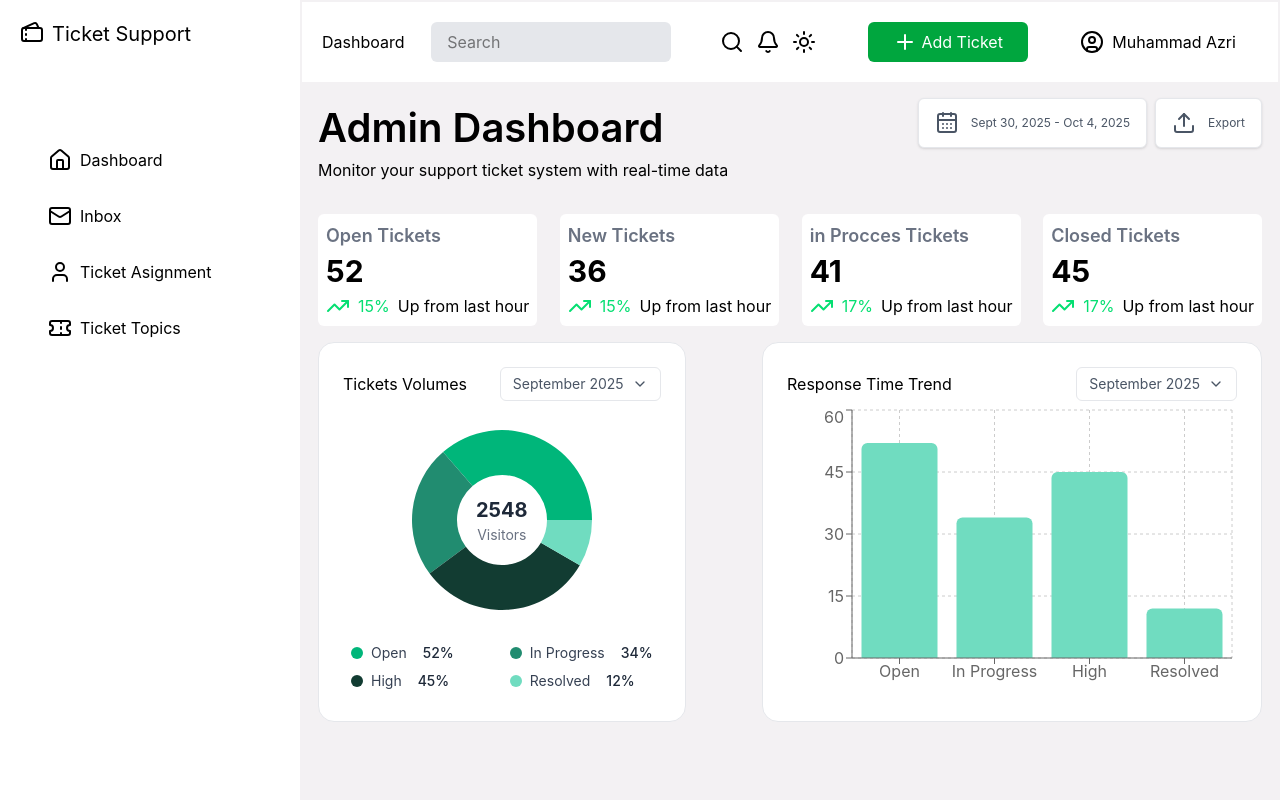
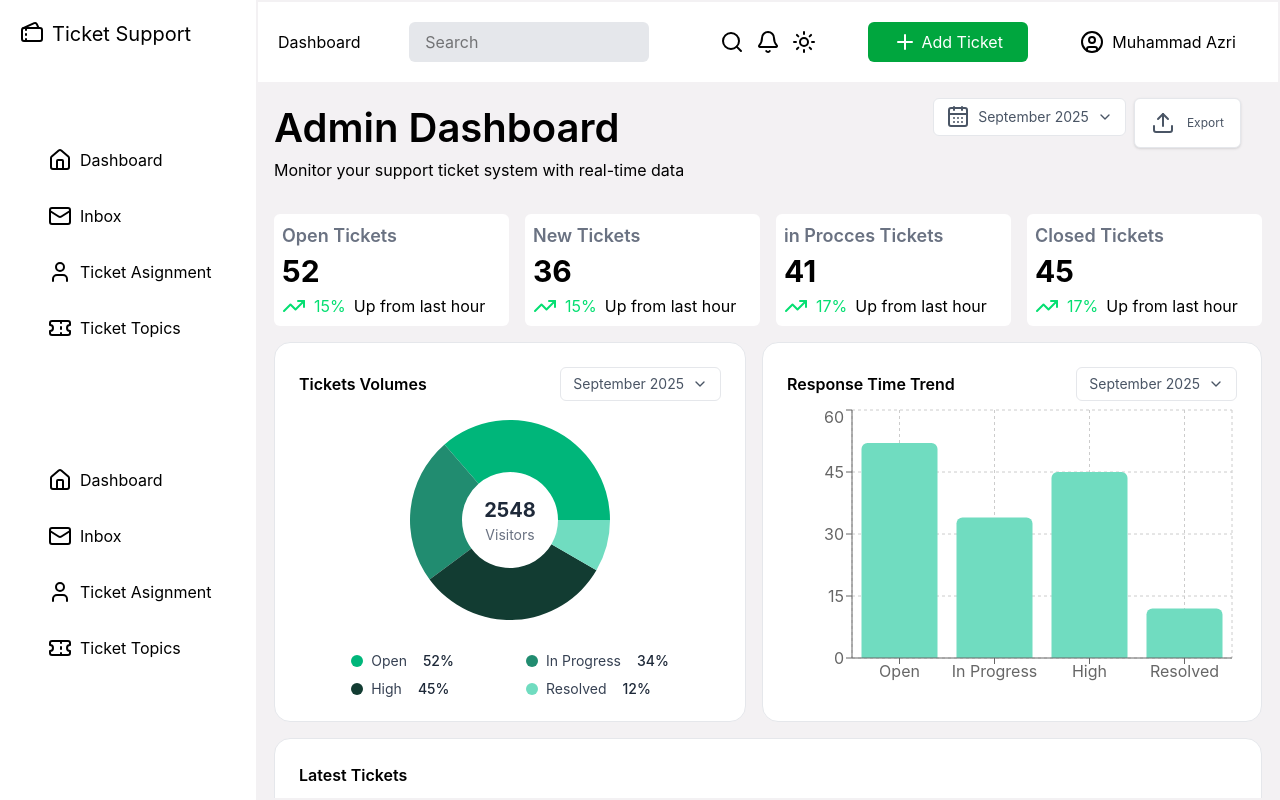
Before and after one commit to Muhammad-Azri/Ticketing-System, a React (Vite) app: page / in a window 1280 px wide. Built offline with nearby package versions, Linux system fonts and the light colour scheme.

Commit message:
update width chart

```diff
--- a/src/App.jsx
+++ b/src/App.jsx
@@ -43,11 +43,11 @@ const App = () => {
     //   <button onClick={tampilAngka}>Tambah</button>
     // </div>
     //
-    <div className="flex">
+    <div className="flex h-dvh overflow-hidden">
       {/* SIdebar */}
       <SideBar />
 
-      <div className="bg-mauve-100 w-full border-2 border-mauve-100">
+      <div className="bg-mauve-100 w-full border-2 border-mauve-100 overflow-y-auto">
         {/* CONTAINER TOPBAR */}
         <TopBar />
         {/* Dashboard */}
--- a/src/Dashboard.jsx
+++ b/src/Dashboard.jsx
@@ -4,31 +4,34 @@ import Cards from "./components/Cards";
 import TicketCharts from "./components/TicketCharts";
 import PieCharts from "./components/PieCharts";
 import BarCharts from "./components/BarCharts";
+import MonthPicker from "./components/MonthPicker";
+
 
 const Dashboard = () => {
     return (
-        <div className="max-w-[1000px] p-4 flex flex-col gap-4">
+        <div className=" p-4 flex flex-col gap-4 ">
             <div className="flex justify-between items-start mb-4">
                 <div className="flex flex-col">
                     <span className="text-[40px] font-semibold">Admin Dashboard</span>
                     <span className="text-[16px]">Monitor your support ticket system with real-time data</span>
+                    {/* <a href="https://prod.liveshare.vsengsaas.visualstudio.com/join?E14A74325761C5E6D49F1B7DBF452697C92B" className="text-[16px]">https://prod.liveshare.vsengsaas.visualstudio.com/join?E14A74325761C5E6D49F1B7DBF452697C92B</a> */}
                 </div>
-                <div className="flex gap-2 items-start ">
-                    <ToolBar icon={<CalendarDays/>} title="Sept 30, 2025 - Oct 4, 2025" />
-                    <ToolBar icon={<Upload/>} title="Export" />
+                <div className="flex gap-2 items-start w-[350px] justify-center ">
+                    <MonthPicker icon={<CalendarDays />} />
+                    <ToolBar icon={<Upload />} title="Export" />
                 </div>
             </div>
             <div className="flex  gap-4 justify-between ">
-                <Cards icon={<TrendingUp className="text-green-400 text-[8px]"/>} title="Open Tickets" number={52} status="Up from last hour" symbol="15%"/>
-                <Cards icon={<TrendingUp className="text-green-400 text-[8px]"/>} title="New Tickets" number={36} status="Up from last hour" symbol="15%"/>
-                <Cards icon={<TrendingUp className="text-green-400 text-[8px]"/>} title="in Procces Tickets" number={41} status="Up from last hour" symbol="17%"/>
-                <Cards icon={<TrendingUp className="text-green-400 text-[8px]"/>} title="Closed Tickets" number={45} status="Up from last hour" symbol="17%"/>
+                <Cards icon={<TrendingUp className="text-green-400 text-[8px]" />} title="Open Tickets" number={52} status="Up from last hour" symbol="15%" />
+                <Cards icon={<TrendingUp className="text-green-400 text-[8px]" />} title="New Tickets" number={36} status="Up from last hour" symbol="15%" />
+                <Cards icon={<TrendingUp className="text-green-400 text-[8px]" />} title="in Procces Tickets" number={41} status="Up from last hour" symbol="17%" />
+                <Cards icon={<TrendingUp className="text-green-400 text-[8px]" />} title="Closed Tickets" number={45} status="Up from last hour" symbol="17%" />
             </div>
-            <div className="flex gap-4 h-fit w-full justify-between">
-                <TicketCharts chart={<PieCharts/>} title="Tickets Volumes" />
-                <TicketCharts chart={<BarCharts/>} title="Response Time Trend"/>
-
+            <div className="flex gap-4 h-fit w-full justify-between ">
+                <TicketCharts chart={<PieCharts />} title="Tickets Volumes" icon={<MonthPicker />} />
+                <TicketCharts chart={<BarCharts />} title="Response Time Trend" icon={<MonthPicker />} />
             </div>
+            <TicketCharts title="Latest Tickets" />
         </div>
     )
 }
--- a/src/components/Cards.jsx
+++ b/src/components/Cards.jsx
@@ -2,13 +2,13 @@ import { } from "lucide-react";
 
 const Cards = ({
     title = "",
-    number = null,
+    number = 0,
     icon = null,
     status = "",
     symbol = ""
 }) => {
     return (
-        <div className="flex flex-col bg-white w-fit p-2 rounded-md">
+        <div className="flex flex-col bg-white w-full p-2 rounded-md">
             <span className="text-[18px] text-gray-500 font-semibold">{title}</span>
             <span className="text-[30px] font-bold">{number}</span>
             <div className="flex gap-2 text-[16px]">
--- /dev/null
+++ b/src/components/ListTable.jsx
@@ -0,0 +1,13 @@
+const ListTable = ()=> {
+    return(
+        <div className="rounded-2xl border border-gray-200 bg-white p-6">
+            <span>Latest Tickets</span>
+            <div>
+
+            </div>
+        </div>
+    )
+
+}
+
+export default ListTable;
--- a/src/components/MonthPicker.jsx
+++ b/src/components/MonthPicker.jsx
@@ -1,6 +1,6 @@
 import { useState } from "react";
 
-const MonthPicker = () => {
+const MonthPicker = ({icon=null}) => {
     const [isOpen, setIsOpen] = useState(false);
     const [selectedMonth, setSelectedMonth] = useState({
         month: 8,
@@ -22,7 +22,7 @@ const MonthPicker = () => {
         "December",
     ];
 
-    const handleSelect = (month, year) => {
+    const handleSelect = (month, year ) => {
         setSelectedMonth({
             month,
             year,
@@ -32,12 +32,12 @@ const MonthPicker = () => {
     };
 
     return (
-        <div className="relative">
+        <div className="relative flex ">
             {/* Button */}
             <button
                 onClick={() => setIsOpen(!isOpen)}
                 className="flex items-center gap-2 rounded-md border border-gray-200 bg-white px-3 py-1.5 text-sm text-gray-600 hover:bg-gray-50"
-            >
+            > {icon}
                 <span>
                     {months[selectedMonth.month]} {selectedMonth.year}
                 </span>
--- a/src/components/PieCharts.jsx
+++ b/src/components/PieCharts.jsx
@@ -35,8 +35,8 @@ const PieCharts = () => {
                         nameKey="name"
                         cx="50%"
                         cy="50%"
-                        innerRadius={45}
-                        outerRadius={90}
+                        innerRadius={48}
+                        outerRadius={100}
                         paddingAngle={0}
                         stroke="none"
                         shape={(props) => {
@@ -84,7 +84,7 @@ const PieCharts = () => {
                 </div>
             </div>
 
-            <div className="grid grid-cols-2 gap-x-4 gap-y-2 p-2 ">
+            <div className="grid grid-cols-2 gap-x-8 gap-y-2 p-4 mx-auto w-fit">
 
                 {data.map((item) => (
                     <div
--- a/src/components/SideBar.jsx
+++ b/src/components/SideBar.jsx
@@ -3,12 +3,18 @@ import Menu from "./Menu";
 
 const SideBar = () => {
     return (
-        <div className="h-screen w-75 flex flex-col gap-8 ">
+        <div className="h-screen w-64 flex flex-col gap-8 ">
         <div className="p-5">
           <div className="flex gap-2 text-xl">
             <Tickets />
             <h1>Ticket Support</h1>
           </div>
+        </div>
+        <div className="flex flex-col gap-4 p-10">
+          <Menu title="Dashboard" icon={<House/>}/>
+          <Menu title="Inbox" icon={<Mail/>}/>
+          <Menu title="Ticket Asignment" icon={<User/>}/>
+          <Menu title="Ticket Topics" icon={<Ticket/>}/>
         </div>
         <div className="flex flex-col gap-4 p-10">
           <Menu title="Dashboard" icon={<House/>}/>
--- a/src/components/TicketCharts.jsx
+++ b/src/components/TicketCharts.jsx
@@ -7,7 +7,6 @@ import {
     // Tooltip,
 
 } from "recharts";
-import MonthPicker from "./MonthPicker";
 
 
 const data = [
@@ -36,12 +35,12 @@ const data = [
 console.log(data)
 
 
-const TicketCharts = ({chart=null, title= ""}) => {
+const TicketCharts = ({chart=null, title= "", icon=null}) => {
     return (
-        <div className="w-fit h-[380px] rounded-2xl border border-gray-200 bg-white p-6 flex flex-col gap-1">
+        <div className="w-full h-[380px] rounded-2xl border border-gray-200 bg-white p-6 flex flex-col gap-1">
             <div className="flex items-center justify-between">
-                <span>{title}</span>
-                <MonthPicker />
+                <span className="font-semibold">{title}</span>
+                {icon}
             </div>
             {chart}
         </div>
--- a/src/components/TopBar.jsx
+++ b/src/components/TopBar.jsx
@@ -2,7 +2,7 @@ import { Bell, CircleUser, Plus, Search, Sun } from "lucide-react"
 
 const topbar = () => {
     return (
-        <div className="flex justify-between p-5 bg-white items-center max-w-[1000px]">
+        <div className="flex justify-between p-5 bg-white items-center sticky top-0 z-50">
             <div>
                 <span>Dashboard</span>
             </div>
```
